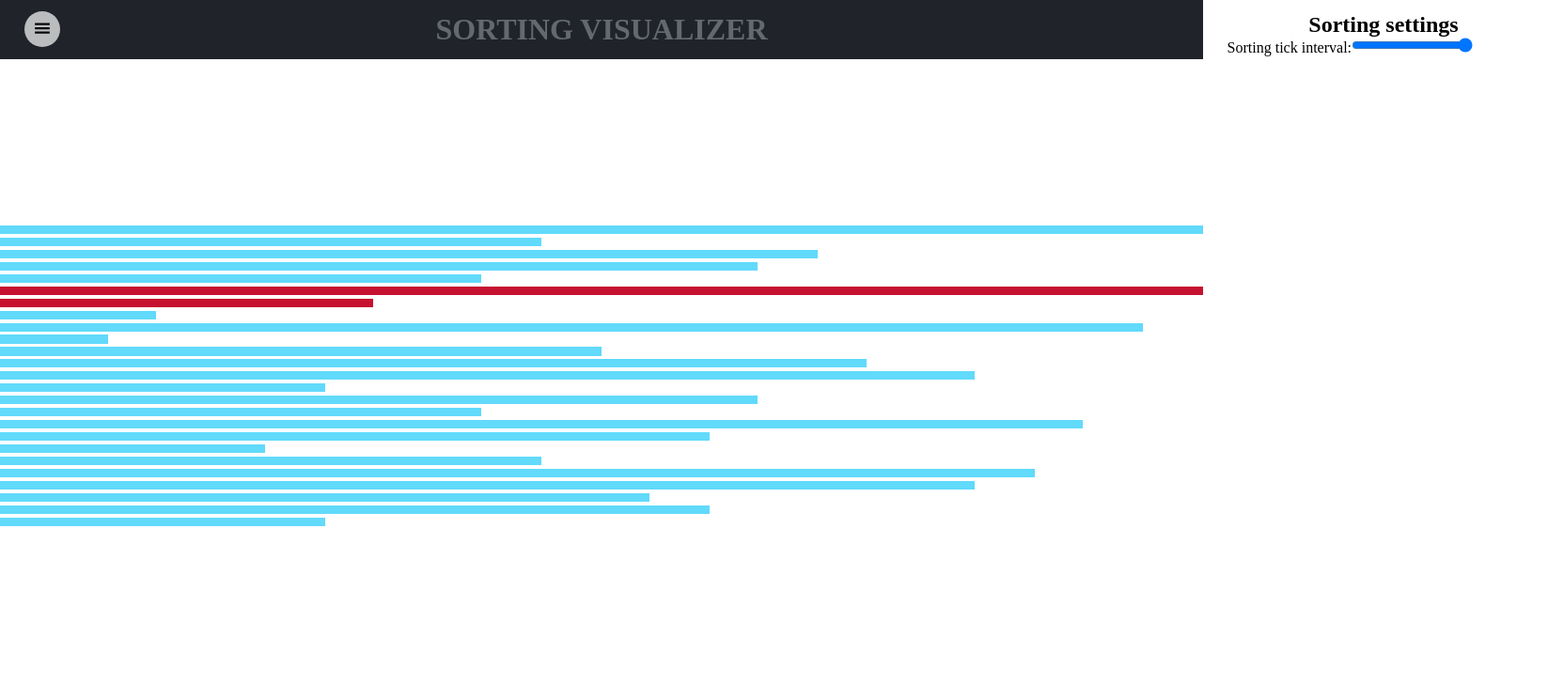
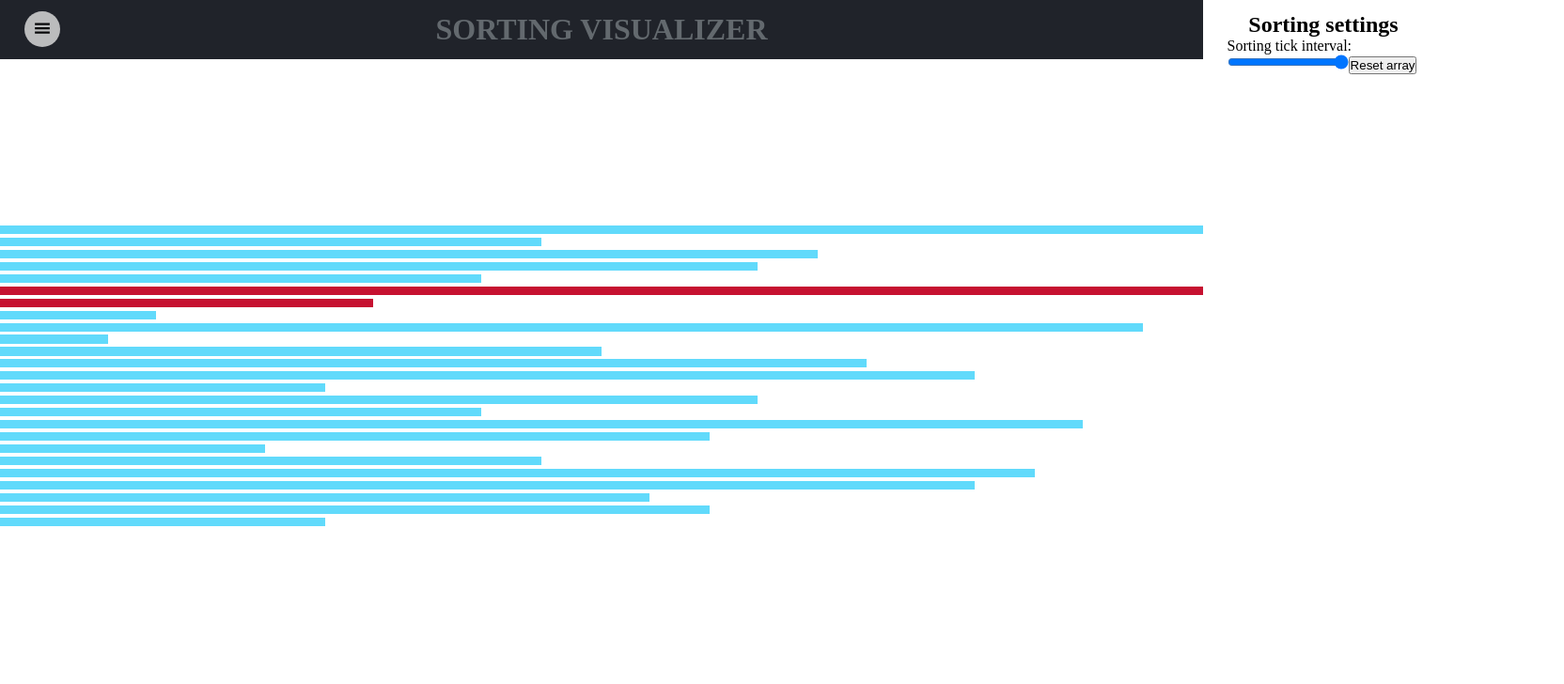
Before and after one commit to Slnchn/sorting-visualizer, a React app: page / in a window 1280 px wide. Shown: the top 728 px of the page at 94% size, 1664 px wide, since content can reach past the window. Built offline with nearby package versions, Linux system fonts and the light colour scheme.

Commit message:
feat: add reseting array button

```diff
--- a/src/components/Sidebar.jsx
+++ b/src/components/Sidebar.jsx
@@ -3,9 +3,11 @@ import { useDispatch, useSelector } from 'react-redux';
 
 import { selectIsSidebarActive } from 'store/selectors/settings.selectors';
 import { selectSortingTickInterval } from 'store/selectors/app.selectors';
+import { setSortingTickInterval } from 'store/action-creators/app.action-creators';
 
 import { SORTING_INTERVAL_TICK_MAX, SORTING_INTERVAL_TICK_MIN } from 'constants/app.constants';
-import { setSortingTickInterval } from 'store/action-creators/app.action-creators';
+
+import ResetArrayBtn from './sidebar-controls/ResetArrayBtn';
 
 function Sidebar() {
   const dispatch = useDispatch();
@@ -13,7 +15,7 @@ function Sidebar() {
   const isSidebarActive = useSelector(selectIsSidebarActive);
   const sortingTickInterval = useSelector(selectSortingTickInterval);
 
-  function onSortingIntervalTickChange(event) {
+  function changeSortingIntervalTick(event) {
     const {
       target: { value },
     } = event;
@@ -34,9 +36,11 @@ function Sidebar() {
           value={sortingTickInterval}
           min={SORTING_INTERVAL_TICK_MIN}
           max={SORTING_INTERVAL_TICK_MAX}
-          onChange={onSortingIntervalTickChange}
+          onChange={changeSortingIntervalTick}
         />
       </label>
+
+      <ResetArrayBtn />
     </section>
   );
 }
--- /dev/null
+++ b/src/components/sidebar-controls/ResetArrayBtn.jsx
@@ -0,0 +1,25 @@
+import React from 'react';
+import { useDispatch, useSelector } from 'react-redux';
+
+import { setInitialArray } from 'store/action-creators/app.action-creators';
+import { selectArraySize } from 'store/selectors/app.selectors';
+
+import { createRandomArray } from 'utils/array';
+
+function ResetArrayBtn() {
+  const dispatch = useDispatch();
+
+  const arraySize = useSelector(selectArraySize);
+
+  function resetArray() {
+    dispatch(setInitialArray(createRandomArray(arraySize)));
+  }
+
+  return (
+    <button type="button" onClick={resetArray}>
+      Reset array
+    </button>
+  );
+}
+
+export default ResetArrayBtn;
--- a/src/styles/sidebar.scss
+++ b/src/styles/sidebar.scss
@@ -1,6 +1,6 @@
 @import './shared/constants.scss';
 
-$sidebar-width: 30vw;
+$sidebar-width: 20vw;
 
 .sidebar {
   position: absolute;
```
